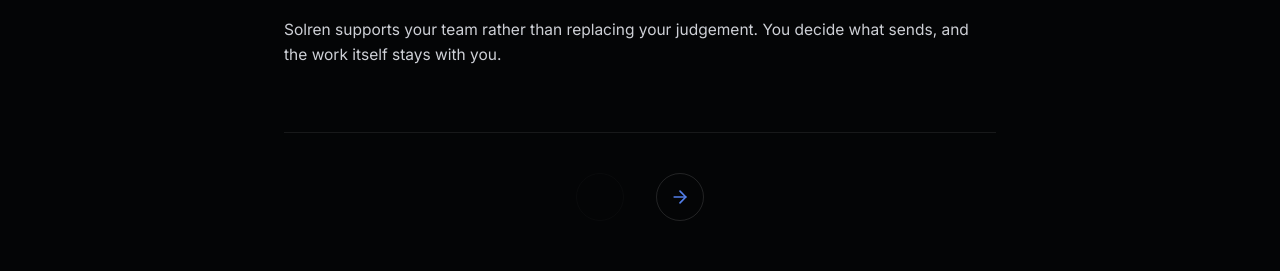
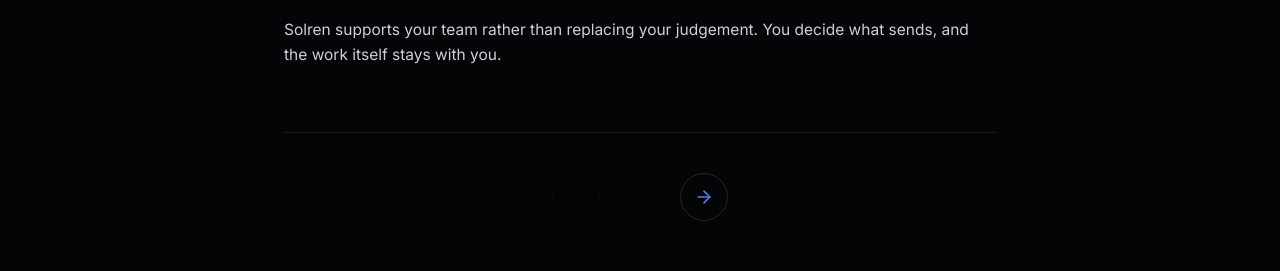
Before and after one commit to SolrenAI/solren-website, a Next.js app: page /help/how-solren-works in a window 1280 px wide. Shown: the part 1040-1311 px from the top of the page. Built offline with nearby package versions, Linux system fonts and the light colour scheme.

Commit message:
Update website

```diff
--- a/app/help/[slug]/page.tsx
+++ b/app/help/[slug]/page.tsx
@@ -109,7 +109,7 @@
           {(prev || next) && (
             <nav
               aria-label="Help article navigation"
-              className="mt-10 flex items-center justify-center gap-8 border-t border-[var(--hair)] pt-8 md:mt-16 md:pt-10"
+              className="mt-10 flex items-center justify-center gap-16 border-t border-[var(--hair)] pt-8 md:mt-16 md:gap-20 md:pt-10"
             >
               {prev ? (
                 <Link
```
